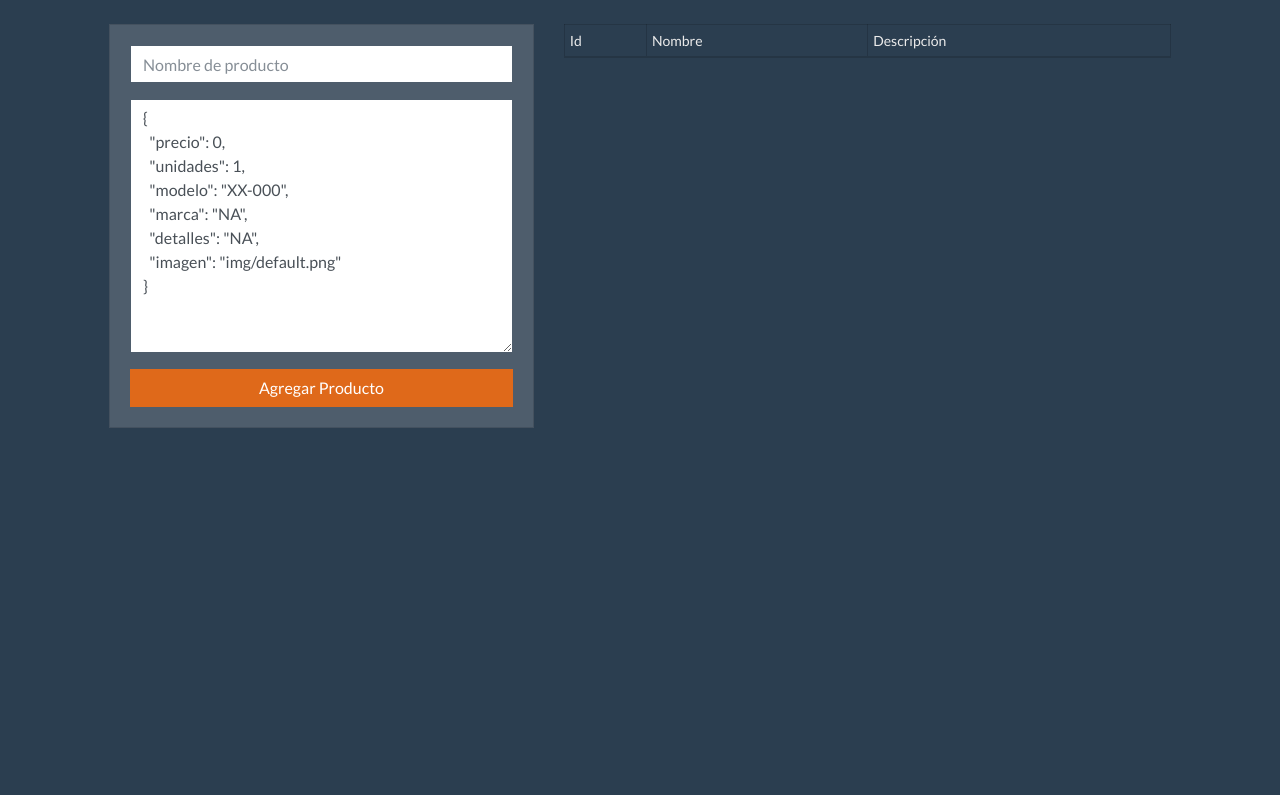
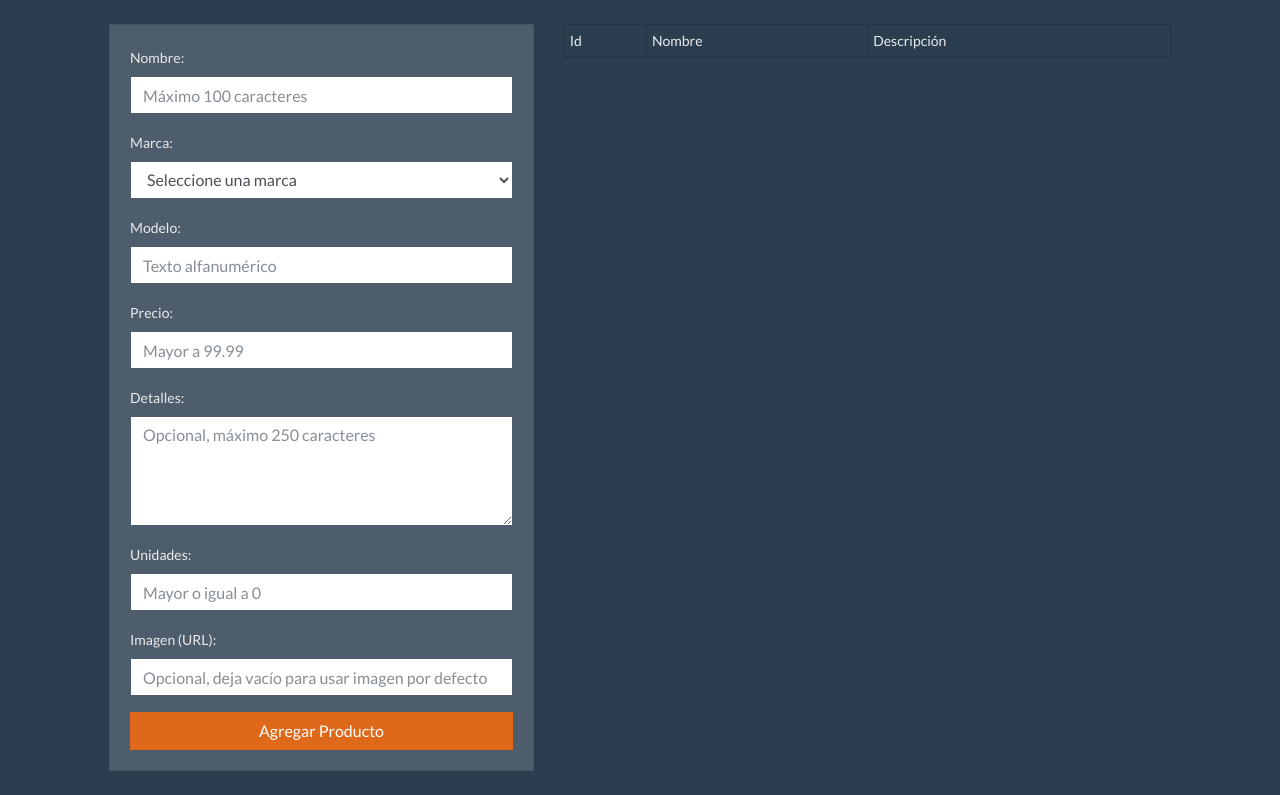
Before and after one commit to ErasmoAG/tecweb, a PHP site: page / in a window 1280 px wide. Shown: the part 48-843 px from the top of the page. Before the commit the page ends 476 px from the top, so only its background shows below. Run offline with PHP 8.4, Linux system fonts and the light colour scheme; data that the repository does not hold is empty.

Commit message:
Se aplicaron los cambios solicitados en la practica complemento

```diff
--- a/practicas/p11-Complemento/product_app/app.js
+++ b/practicas/p11-Complemento/product_app/app.js
@@ -1,195 +1,332 @@
-// JSON BASE A MOSTRAR EN FORMULARIO
-var baseJSON = {
-    "precio": 0.0,
-    "unidades": 1,
-    "modelo": "XX-000",
-    "marca": "NA",
-    "detalles": "NA",
-    "imagen": "img/default.png"
-  };
-
-$(document).ready(function(){
+$(document).ready(function () {
     let edit = false;
 
-    let JsonString = JSON.stringify(baseJSON,null,2);
-    $('#description').val(JsonString);
+    // Ocultar la barra de resultados al cargar la página
     $('#product-result').hide();
+
+    // Listar productos al cargar la página
     listarProductos();
 
+    // Función para listar productos
     function listarProductos() {
         $.ajax({
             url: './backend/product-list.php',
             type: 'GET',
-            success: function(response) {
-                // SE OBTIENE EL OBJETO DE DATOS A PARTIR DE UN STRING JSON
+            success: function (response) {
                 const productos = JSON.parse(response);
-
-                // SE VERIFICA SI EL OBJETO JSON TIENE DATOS
-                if(Object.keys(productos).length > 0) {
-                    // SE CREA UNA PLANTILLA PARA CREAR LAS FILAS A INSERTAR EN EL DOCUMENTO HTML
+                if (Object.keys(productos).length > 0) {
                     let template = '';
-
                     productos.forEach(producto => {
-                        // SE CREA UNA LISTA HTML CON LA DESCRIPCIÓN DEL PRODUCTO
-                        let descripcion = '';
-                        descripcion += '<li>precio: '+producto.precio+'</li>';
-                        descripcion += '<li>unidades: '+producto.unidades+'</li>';
-                        descripcion += '<li>modelo: '+producto.modelo+'</li>';
-                        descripcion += '<li>marca: '+producto.marca+'</li>';
-                        descripcion += '<li>detalles: '+producto.detalles+'</li>';
-
+                        let descripcion = `
+                            <li>precio: ${producto.precio}</li>
+                            <li>unidades: ${producto.unidades}</li>
+                            <li>modelo: ${producto.modelo}</li>
+                            <li>marca: ${producto.marca}</li>
+                            <li>detalles: ${producto.detalles}</li>
+                        `;
                         template += `
                             <tr productId="${producto.id}">
                                 <td>${producto.id}</td>
                                 <td><a href="#" class="product-item">${producto.nombre}</a></td>
                                 <td><ul>${descripcion}</ul></td>
                                 <td>
-                                    <button class="product-delete btn btn-danger" onclick="eliminarProducto()">
+                                    <button class="product-delete btn btn-danger">
                                         Eliminar
                                     </button>
                                 </td>
                             </tr>
                         `;
                     });
-                    // SE INSERTA LA PLANTILLA EN EL ELEMENTO CON ID "productos"
                     $('#products').html(template);
                 }
             }
         });
     }
 
-    $('#search').keyup(function() {
-        if($('#search').val()) {
-            let search = $('#search').val();
-            $.ajax({
-                url: './backend/product-search.php?search='+$('#search').val(),
-                data: {search},
-                type: 'GET',
-                success: function (response) {
-                    if(!response.error) {
-                        // SE OBTIENE EL OBJETO DE DATOS A PARTIR DE UN STRING JSON
-                        const productos = JSON.parse(response);
+    // Función para mostrar errores
+    function mostrarError(input, mensaje) {
+        let errorSpan = $(input).next(".error-text");
+        if (errorSpan.length === 0) {
+            errorSpan = $("<span>").addClass("error-text").css("color", "red");
+            $(input).after(errorSpan);
+        }
+        errorSpan.text(mensaje);
+        $(input).addClass("is-invalid");
+    }
 
-                        // SE VERIFICA SI EL OBJETO JSON TIENE DATOS
-                        if(Object.keys(productos).length > 0) {
-                            // SE CREA UNA PLANTILLA PARA CREAR LAS FILAS A INSERTAR EN EL DOCUMENTO HTML
-                            let template = '';
-                            let template_bar = '';
+    // Función para limpiar errores
+    function limpiarError(input) {
+        $(input).next(".error-text").remove();
+        $(input).removeClass("is-invalid");
+    }
 
-                            productos.forEach(producto => {
-                                // SE CREA UNA LISTA HTML CON LA DESCRIPCIÓN DEL PRODUCTO
-                                let descripcion = '';
-                                descripcion += '<li>precio: '+producto.precio+'</li>';
-                                descripcion += '<li>unidades: '+producto.unidades+'</li>';
-                                descripcion += '<li>modelo: '+producto.modelo+'</li>';
-                                descripcion += '<li>marca: '+producto.marca+'</li>';
-                                descripcion += '<li>detalles: '+producto.detalles+'</li>';
+    function validarNombreExistente(nombre) {
+        $.ajax({
+            url: './backend/product-validate-name.php',
+            type: 'GET',
+            data: { nombre: nombre },
+            success: function (response) {
+                let data = JSON.parse(response);
+                let estadoNombre = $(".estado-nombre");
 
-                                template += `
-                                    <tr productId="${producto.id}">
-                                        <td>${producto.id}</td>
-                                        <td><a href="#" class="product-item">${producto.nombre}</a></td>
-                                        <td><ul>${descripcion}</ul></td>
-                                        <td>
-                                            <button class="product-delete btn btn-danger">
-                                                Eliminar
-                                            </button>
-                                        </td>
-                                    </tr>
-                                `;
+                if (data.status === 'error') {
+                    estadoNombre.text("❌ " + data.message).css("color", "red");
+                } else {
+                    estadoNombre.text("✅ " + data.message).css("color", "green");
+                }
+            },
+            error: function () {
+                console.log("Error en la validación del nombre.");
+            }
+        });
+    }
 
-                                template_bar += `
-                                    <li>${producto.nombre}</il>
-                                `;
-                            });
-                            // SE HACE VISIBLE LA BARRA DE ESTADO
-                            $('#product-result').show();
-                            // SE INSERTA LA PLANTILLA PARA LA BARRA DE ESTADO
-                            $('#container').html(template_bar);
-                            // SE INSERTA LA PLANTILLA EN EL ELEMENTO CON ID "productos"
-                            $('#products').html(template);
-                        }
-                    }
-                }
-            });
-        }
-        else {
-            $('#product-result').hide();
+    // Vincular la validación al evento input (cuando el usuario escribe)
+    $("#nombre").on("input", function () {
+        let nombre = $(this).val().trim();
+        if (nombre.length >= 3) { // Validar solo si el nombre tiene 3 o más caracteres
+            validarNombreExistente(nombre);
+        } else {
+            $(".estado-nombre").text("").css("color", ""); // Limpiar el mensaje si el nombre es muy corto
         }
     });
 
+    // Validaciones individuales
+    function validarNombre() {
+        let nombre = $("#nombre").val().trim();
+        let nombreOriginal = $("#nombre").data("original"); // Obtener nombre original
+        let estadoNombre = $(".estado-nombre");
+
+        if (nombre === "" || nombre.length > 100) {
+            mostrarError("#nombre", "El nombre es obligatorio y debe tener máximo 100 caracteres.");
+            estadoNombre.text("❌ El nombre es inválido.").css("color", "red");
+            return false;
+        }
+
+        // ⚡ Si está en modo edición y el nombre no cambió, permitirlo
+        if (edit && nombre === nombreOriginal) {
+            limpiarError("#nombre");
+            estadoNombre.text("✅ El nombre no ha cambiado.").css("color", "green");
+            return true;
+        }
+
+        // ⚠️ Validar si el nombre existe en la base de datos
+        let nombreExiste = false;
+        $.ajax({
+            url: './backend/product-validate-name.php',
+            type: 'GET',
+            data: { nombre: nombre },
+            async: false,
+            success: function (response) {
+                let data = JSON.parse(response);
+                if (data.status === 'error') {
+                    nombreExiste = true;
+                    estadoNombre.text("❌ " + data.message).css("color", "red");
+                } else {
+                    estadoNombre.text("✅ " + data.message).css("color", "green");
+                }
+            },
+            error: function () {
+                console.log("Error en la validación del nombre.");
+            }
+        });
+
+        // ❌ Si el nombre ya existe y no estamos en edición, bloquearlo
+        if (!edit && nombreExiste) {
+            return false;
+        }
+
+        limpiarError("#nombre");
+        return true;
+    }
+
+
+    function validarModelo() {
+        let modelo = $("#modelo").val().trim();
+        let estadoModelo = $(".estado-modelo");
+
+        if (!/^[a-zA-Z0-9\s]+$/.test(modelo) || modelo.length > 25) {
+            mostrarError("#modelo", "El modelo debe ser alfanumérico y tener máximo 25 caracteres.");
+            estadoModelo.text("❌ El modelo es inválido.").css("color", "red");
+            return false;
+        } else {
+            limpiarError("#modelo");
+            estadoModelo.text("✅ El modelo es válido.").css("color", "green");
+            return true;
+        }
+    }
+
+    function validarPrecio() {
+        let precio = parseFloat($("#precio").val());
+        let estadoPrecio = $(".estado-precio");
+
+        if (isNaN(precio) || precio <= 99.99) {
+            mostrarError("#precio", "El precio debe ser mayor a 99.99.");
+            estadoPrecio.text("❌ El precio es inválido.").css("color", "red");
+            return false;
+        } else {
+            limpiarError("#precio");
+            estadoPrecio.text("✅ El precio es válido.").css("color", "green");
+            return true;
+        }
+    }
+
+    function validarUnidades() {
+        let unidades = parseInt($("#unidades").val());
+        let estadoUnidades = $(".estado-unidades");
+
+        if (isNaN(unidades) || unidades < 0) {
+            mostrarError("#unidades", "Las unidades deben ser 0 o más.");
+            estadoUnidades.text("❌ Las unidades son inválidas.").css("color", "red");
+            return false;
+        } else {
+            limpiarError("#unidades");
+            estadoUnidades.text("✅ Las unidades son válidas.").css("color", "green");
+            return true;
+        }
+    }
+
+    function validarMarca() {
+        let marca = $("#marca").val();
+        let estadoMarca = $(".estado-marca");
+
+        if (marca === "" || marca === "NA") {
+            mostrarError("#marca", "Debes seleccionar una marca válida.");
+            estadoMarca.text("❌ La marca es inválida.").css("color", "red");
+            return false;
+        } else {
+            limpiarError("#marca");
+            estadoMarca.text("✅ La marca es válida.").css("color", "green");
+            return true;
+        }
+    }
+
+    function validarImagen() {
+        let imagen = $("#imagen").val().trim();
+        let estadoImagen = $(".estado-imagen");
+
+        // Si el campo de imagen está vacío, asignar una imagen por defecto
+        if (!imagen) {
+            $("#imagen").val("http://localhost/tecweb/practicas/p09/img/imagen.png");
+            limpiarError("#imagen");
+            estadoImagen.text("✅ Se asignó una imagen por defecto.").css("color", "green");
+            return true;
+        }
+
+        limpiarError("#imagen");
+        return true;
+    }
+
+    // Validar el formulario completo
+    function validarFormulario() {
+        return (
+            validarNombre() &&
+            validarModelo() &&
+            validarPrecio() &&
+            validarUnidades() &&
+            validarMarca() &&
+            validarImagen()
+        );
+    }
+
+    // Vincular validaciones al evento blur
+    $("#nombre").on("blur", validarNombre);
+    $("#modelo").on("blur", validarModelo);
+    $("#precio").on("blur", validarPrecio);
+    $("#unidades").on("blur", validarUnidades);
+    $("#marca").on("blur", validarMarca);
+    $("#imagen").on("blur", validarImagen);
+
+    // Enviar formulario
     $('#product-form').submit(e => {
         e.preventDefault();
 
-        // SE CONVIERTE EL JSON DE STRING A OBJETO
-        let postData = JSON.parse( $('#description').val() );
-        // SE AGREGA AL JSON EL NOMBRE DEL PRODUCTO
-        postData['nombre'] = $('#name').val();
-        postData['id'] = $('#productId').val();
+        let idProducto = $('#productId').val();
+        console.log("ID del producto:", idProducto); // Verifica si se está enviando el ID
 
-        /**
-         * AQUÍ DEBES AGREGAR LAS VALIDACIONES DE LOS DATOS EN EL JSON
-         * --> EN CASO DE NO HABER ERRORES, SE ENVIAR EL PRODUCTO A AGREGAR
-         **/
+        if (edit === true && (idProducto === "" || idProducto === undefined)) {
+            alert("Error: No se encontró el ID del producto.");
+            return;
+        }
+        if (!validarFormulario()) {
+            alert("Por favor, corrige los errores antes de agregar el producto.");
+            return;
+        }
+
+        // Crear un objeto con los datos del formulario
+        let postData = {
+            nombre: $('#nombre').val(),
+            marca: $('#marca').val(),
+            modelo: $('#modelo').val(),
+            precio: $('#precio').val(),
+            detalles: $('#detalles').val(),
+            unidades: $('#unidades').val(),
+            imagen: $('#imagen').val(),
+            id: $('#productId').val() // Asegúrate de que el ID se esté enviando
+        };
+
+        console.log("Datos enviados:", postData); // Imprime los datos en la consola
 
         const url = edit === false ? './backend/product-add.php' : './backend/product-edit.php';
 
         $.post(url, postData, (response) => {
-            //console.log(response);
-            // SE OBTIENE EL OBJETO DE DATOS A PARTIR DE UN STRING JSON
-            let respuesta = JSON.parse(response);
-            // SE CREA UNA PLANTILLA PARA CREAR INFORMACIÓN DE LA BARRA DE ESTADO
-            let template_bar = '';
-            template_bar += `
+            console.log("Respuesta del servidor:", response); // Imprime la respuesta en la consola
+            try {
+                let respuesta = JSON.parse(response);
+                if (respuesta.status === "success") {
+                    // Mostrar mensaje de éxito
+                    let template_bar = `
                         <li style="list-style: none;">status: ${respuesta.status}</li>
                         <li style="list-style: none;">message: ${respuesta.message}</li>
                     `;
-            // SE REINICIA EL FORMULARIO
-            $('#name').val('');
-            $('#description').val(JsonString);
-            // SE HACE VISIBLE LA BARRA DE ESTADO
-            $('#product-result').show();
-            // SE INSERTA LA PLANTILLA PARA LA BARRA DE ESTADO
-            $('#container').html(template_bar);
-            // SE LISTAN TODOS LOS PRODUCTOS
-            listarProductos();
-            // SE REGRESA LA BANDERA DE EDICIÓN A false
-            edit = false;
+                    $('#product-result').show();
+                    $('#container').html(template_bar);
+
+                    // Volver a cargar la lista de productos
+                    listarProductos();
+
+                    // Reiniciar el formulario
+                    edit = false;
+                    $('button.btn-primary').text("Agregar Producto");
+                    $('#product-form')[0].reset();
+                } else {
+                    alert(respuesta.message); // Mostrar mensaje de error
+                }
+            } catch (error) {
+                console.error("Error al parsear la respuesta:", error);
+                console.error("Respuesta del servidor:", response);
+            }
         });
     });
 
+    // Eliminar producto
     $(document).on('click', '.product-delete', (e) => {
-        if(confirm('¿Realmente deseas eliminar el producto?')) {
-            const element = $(this)[0].activeElement.parentElement.parentElement;
+        if (confirm('¿Realmente deseas eliminar el producto?')) {
+            const element = $(e.target).closest('tr'); // Obtiene la fila del producto
             const id = $(element).attr('productId');
-            $.post('./backend/product-delete.php', {id}, (response) => {
+            $.post('./backend/product-delete.php', { id }, (response) => {
                 $('#product-result').hide();
                 listarProductos();
             });
         }
     });
 
+    // Editar producto
     $(document).on('click', '.product-item', (e) => {
-        const element = $(this)[0].activeElement.parentElement.parentElement;
-        const id = $(element).attr('productId');
-        $.post('./backend/product-single.php', {id}, (response) => {
-            // SE CONVIERTE A OBJETO EL JSON OBTENIDO
+        const element = $(e.target).closest('tr'); // Obtiene la fila del producto
+        const id = $(element).attr('productId'); // Obtiene el ID del producto
+        $.post('./backend/product-single.php', { id }, (response) => {
             let product = JSON.parse(response);
-            // SE INSERTAN LOS DATOS ESPECIALES EN LOS CAMPOS CORRESPONDIENTES
-            $('#name').val(product.nombre);
-            // EL ID SE INSERTA EN UN CAMPO OCULTO PARA USARLO DESPUÉS PARA LA ACTUALIZACIÓN
-            $('#productId').val(product.id);
-            // SE ELIMINA nombre, eliminado E id PARA PODER MOSTRAR EL JSON EN EL <textarea>
-            delete(product.nombre);
-            delete(product.eliminado);
-            delete(product.id);
-            // SE CONVIERTE EL OBJETO JSON EN STRING
-            let JsonString = JSON.stringify(product,null,2);
-            // SE MUESTRA STRING EN EL <textarea>
-            $('#description').val(JsonString);
-
-            // SE PONE LA BANDERA DE EDICIÓN EN true
-            edit = true;
+            $('#nombre').val(product.nombre).data("original", product.nombre); // Guardar nombre original
+            $('#marca').val(product.marca);
+            $('#modelo').val(product.modelo);
+            $('#precio').val(product.precio);
+            $('#detalles').val(product.detalles);
+            $('#unidades').val(product.unidades);
+            $('#imagen').val(product.imagen);
+            $('#productId').val(product.id); // Llenar el campo oculto con el ID
+            edit = true; // Activa el modo edición
+            $('button.btn-primary').text("Modificar Producto"); // Cambia el texto del botón
         });
         e.preventDefault();
     });
--- a/practicas/p11-Complemento/product_app/backend/database.php
+++ b/practicas/p11-Complemento/product_app/backend/database.php
@@ -2,7 +2,7 @@
     $conexion = @mysqli_connect(
         'localhost',
         'root',
-        '12345678a',
+        'GASCAE10M98',
         'marketzone'
     );
 
@@ -10,6 +10,6 @@
      * NOTA: si la conexión falló $conexion contendrá false
      **/
     if(!$conexion) {
-        die('¡Base de datos NO conextada!');
+        die('¡Base de datos NO conectada!');
     }
 ?>
--- a/practicas/p11-Complemento/product_app/index.html
+++ b/practicas/p11-Complemento/product_app/index.html
@@ -31,16 +31,61 @@
             <div class="card-body">
               <!-- FORMULARIO PARA AGREGAR PRODUCTO -->
               <form id="product-form">
-                <div class="form-group">
-                  <input class="form-control" type="text" id="name" placeholder="Nombre de producto">
-                </div>
-                <div class="form-group">
-                  <textarea class="form-control" id="description" cols="30" rows="10" placeholder="JSON de producto"></textarea>
-                </div>
-                <input type="hidden" id="productId">
-                <button class="btn btn-primary btn-block text-center" type="submit">
-                  Agregar Producto
-                </button>
+                <fieldset>
+                  <div class="form-group">
+                    <label for="nombre">Nombre:</label>
+                    <input type="text" id="nombre" name="nombre" class="form-control" required maxlength="100" placeholder="Máximo 100 caracteres">
+                    <small class="form-text text-muted estado-nombre"></small> <!-- Barra de estado -->
+                  </div>
+
+                  <div class="form-group">
+                    <label for="marca">Marca:</label>
+                    <select id="marca" name="marca" class="form-control" required>
+                      <option value="">Seleccione una marca</option>
+                      <option value="Sony">Sony</option>
+                      <option value="Microsoft">Microsoft</option>
+                      <option value="Nintendo">Nintendo</option>
+                      <option value="Razer">Razer</option>
+                      <option value="Logitech">Logitech</option>
+                      <option value="Steam">Steam</option>
+                      <option value="PS5">PS5</option>
+
+                    </select>
+                    <small class="form-text text-muted estado-marca"></small> <!-- Barra de estado -->
+                  </div>
+
+                  <div class="form-group">
+                    <label for="modelo">Modelo:</label>
+                    <input type="text" id="modelo" name="modelo" class="form-control" required maxlength="25" placeholder="Texto alfanumérico">
+                    <small class="form-text text-muted estado-modelo"></small> <!-- Barra de estado -->
+                  </div>
+
+                  <div class="form-group">
+                    <label for="precio">Precio:</label>
+                    <input type="number" id="precio" name="precio" class="form-control" step="0.01" required min="100" placeholder="Mayor a 99.99">
+                    <small class="form-text text-muted estado-precio"></small> <!-- Barra de estado -->
+                  </div>
+
+                  <div class="form-group">
+                    <label for="detalles">Detalles:</label>
+                    <textarea id="detalles" name="detalles" class="form-control" rows="4" maxlength="250" placeholder="Opcional, máximo 250 caracteres"></textarea>
+                    <small class="form-text text-muted estado-detalles"></small> <!-- Barra de estado -->
+                  </div>
+
+                  <div class="form-group">
+                    <label for="unidades">Unidades:</label>
+                    <input type="number" id="unidades" name="unidades" class="form-control" required min="0" placeholder="Mayor o igual a 0">
+                    <small class="form-text text-muted estado-unidades"></small> <!-- Barra de estado -->
+                  </div>
+
+                  <div class="form-group">
+                    <label for="imagen">Imagen (URL):</label>
+                    <input type="text" id="imagen" name="imagen" class="form-control" placeholder="Opcional, deja vacío para usar imagen por defecto">
+                    <small class="form-text text-muted estado-imagen"></small> <!-- Barra de estado -->
+                  </div>
+                </fieldset>
+                <input type="hidden" id="productId" name="id"> <!-- Campo oculto para el ID -->
+                <button class="btn btn-primary btn-block" type="submit">Agregar Producto</button>
               </form>
             </div>
           </div>
```
Also changed, not shown: practicas/p11-Complemento/product_app/backend/product-edit.php (+54 -14 lines), practicas/p11-Complemento/product_app/backend/product-single.php (+20 -20 lines), practicas/p11-Complemento/product_app/backend/product-validate-name.php (added, +33 -0 lines), practicas/p11-Complemento/product_app/backend/product-list.php (line endings or trailing spaces).
